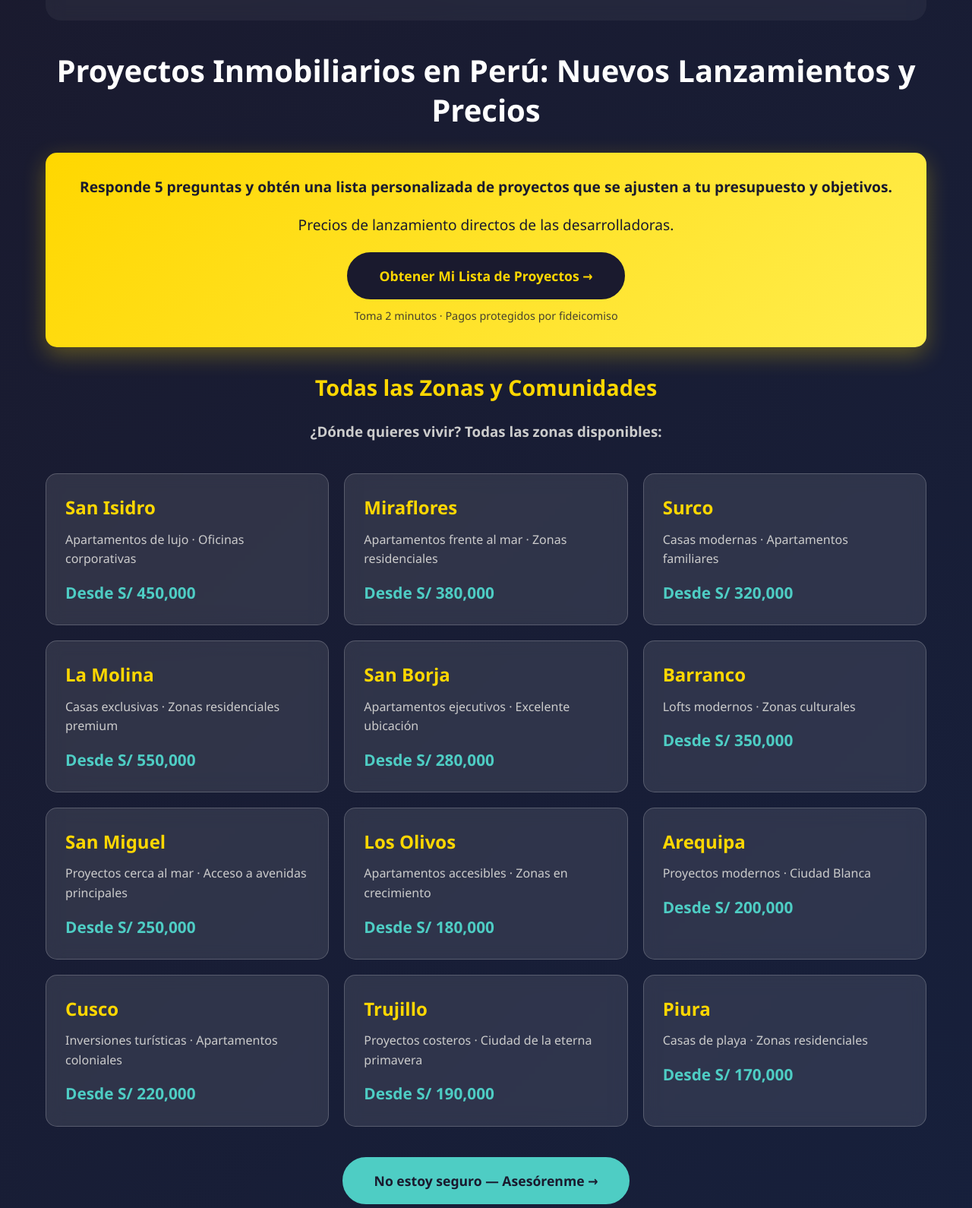
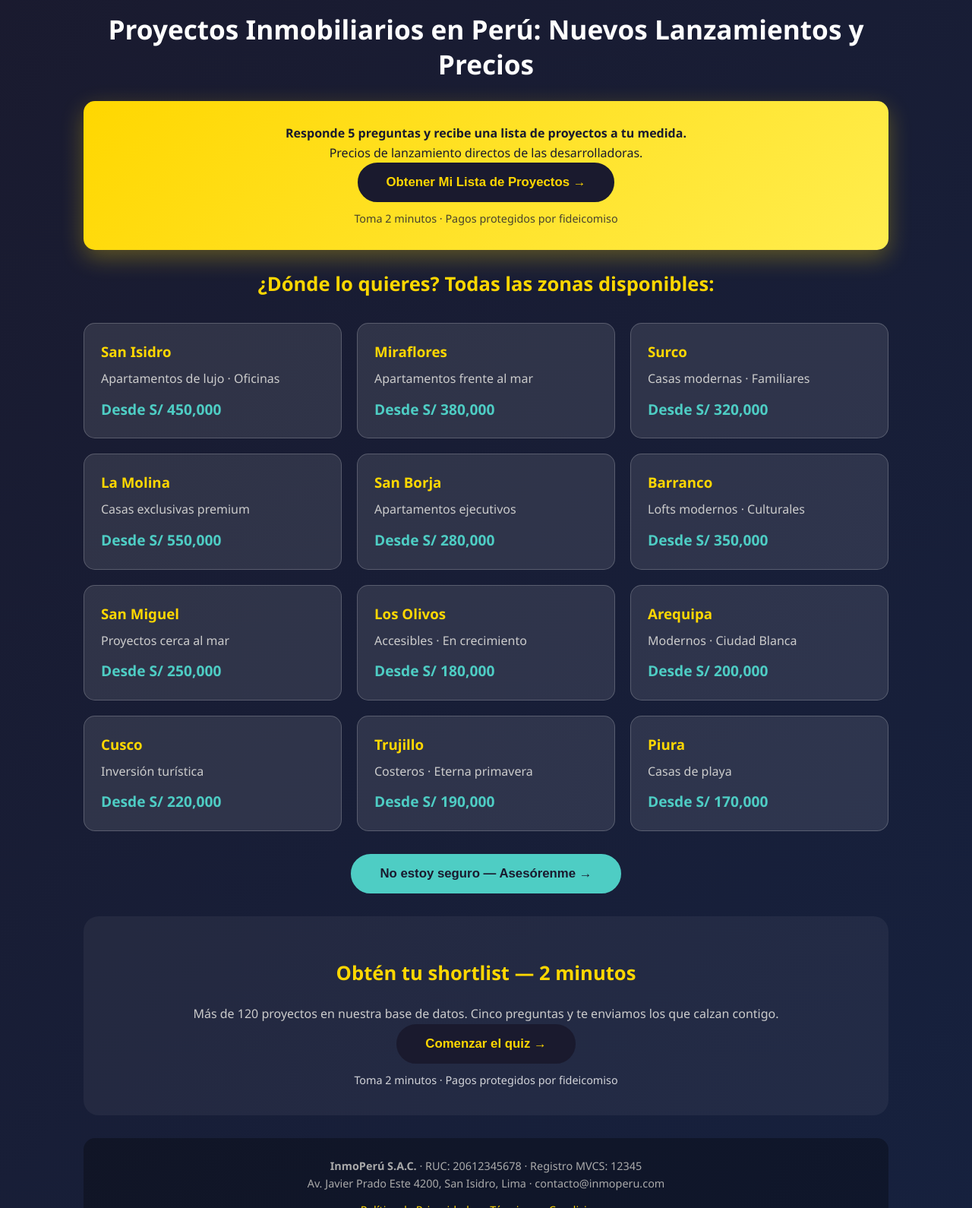
Before and after one commit to cerronjack1/inmoperu-web, a plain HTML site: page index.html in a window 1280 px wide. Shown: the part 178-1768 px from the top of the page at 76% size. Drawn offline with Linux system fonts and the light colour scheme.

Commit message:
Refactor index.html for improved layout and style
Pw1

```diff
--- a/index.html
+++ b/index.html
@@ -3,335 +3,179 @@
 <head>
 <meta charset="UTF-8">
 <meta name="viewport" content="width=device-width, initial-scale=1.0">
-    <title>InmoPerú · Proyectos Inmobiliarios en Preventa</title>
+<title>InmoPerú · Proyectos en Preventa</title>
 <style>
-        * {
-            margin: 0;
-            padding: 0;
-            box-sizing: border-box;
-        }
-
-        body {
-            font-family: 'Segoe UI', Tahoma, Geneva, Verdana, sans-serif;
-            background: linear-gradient(135deg, #1a1a2e 0%, #16213e 100%);
-            color: #fff;
-            line-height: 1.6;
-        }
-
-        .container {
-            max-width: 1200px;
-            margin: 0 auto;
-            padding: 20px;
-        }
-
-        header {
-            text-align: center;
-            padding: 40px 20px;
-            background: rgba(255, 255, 255, 0.05);
-            border-radius: 20px;
-            margin-bottom: 40px;
-            backdrop-filter: blur(10px);
-        }
-
-        .logo {
-            font-size: 2.5em;
-            font-weight: bold;
-            color: #ffd700;
-            margin-bottom: 10px;
-        }
-
-        .subtitle {
-            font-size: 1.2em;
-            color: #ccc;
-        }
-
-        h1 {
-            font-size: 2.5em;
-            margin: 30px 0;
-            color: #fff;
-            text-align: center;
-            line-height: 1.3;
-        }
-
-        h2 {
-            font-size: 1.8em;
-            margin: 30px 0 20px;
-            color: #ffd700;
-            text-align: center;
-        }
-
-        .cta-box {
-            background: linear-gradient(135deg, #ffd700 0%, #ffed4e 100%);
-            color: #1a1a2e;
-            padding: 30px;
-            border-radius: 15px;
-            text-align: center;
-            margin: 30px 0;
-            box-shadow: 0 10px 30px rgba(255, 215, 0, 0.3);
-        }
-
-        .cta-box p {
-            font-size: 1.2em;
-            margin-bottom: 20px;
-        }
-
-        .cta-button {
-            display: inline-block;
-            background: #1a1a2e;
-            color: #ffd700;
-            padding: 15px 40px;
-            border-radius: 50px;
-            text-decoration: none;
-            font-weight: bold;
-            font-size: 1.1em;
-            transition: transform 0.3s, box-shadow 0.3s;
-            border: 2px solid #1a1a2e;
-        }
-
-        .cta-button:hover {
-            transform: translateY(-3px);
-            box-shadow: 0 10px 20px rgba(0, 0, 0, 0.3);
-        }
-
-        .cta-info {
-            margin-top: 10px;
-            font-size: 0.9em;
-            opacity: 0.8;
-        }
-
-        .communities {
-            display: grid;
-            grid-template-columns: repeat(auto-fit, minmax(300px, 1fr));
-            gap: 20px;
-            margin: 40px 0;
-        }
-
-        .community-card {
-            background: rgba(255, 255, 255, 0.1);
-            padding: 25px;
-            border-radius: 15px;
-            backdrop-filter: blur(10px);
-            border: 1px solid rgba(255, 255, 255, 0.2);
-            transition: transform 0.3s, box-shadow 0.3s;
-            cursor: pointer;
-        }
-
-        .community-card:hover {
-            transform: translateY(-5px);
-            box-shadow: 0 15px 30px rgba(0, 0, 0, 0.3);
-            background: rgba(255, 255, 255, 0.15);
-        }
-
-        .community-card h3 {
-            font-size: 1.5em;
-            margin-bottom: 10px;
-            color: #ffd700;
-        }
-
-        .community-card p {
-            color: #ccc;
-            margin-bottom: 15px;
-        }
-
-        .price {
-            font-size: 1.3em;
-            color: #4ecdc4;
-            font-weight: bold;
-        }
-
-        .quiz-section {
-            background: rgba(255, 255, 255, 0.05);
-            padding: 40px;
-            border-radius: 20px;
-            margin: 40px 0;
-            text-align: center;
-        }
-
-        .quiz-section h2 {
-            margin-bottom: 30px;
-        }
-
-        .footer {
-            text-align: center;
-            padding: 30px;
-            background: rgba(0, 0, 0, 0.3);
-            border-radius: 15px;
-            margin-top: 40px;
-            font-size: 0.9em;
-            color: #aaa;
-        }
-
-        .footer a {
-            color: #ffd700;
-            text-decoration: none;
-            margin: 0 10px;
-        }
-
-        .footer a:hover {
-            text-decoration: underline;
-        }
-
-        @media (max-width: 768px) {
-            h1 {
-                font-size: 1.8em;
-            }
-
-            .logo {
-                font-size: 2em;
-            }
-
-            .communities {
-                grid-template-columns: 1fr;
-            }
-        }
+*{margin:0;padding:0;box-sizing:border-box}
+body{font-family:'Segoe UI',Tahoma,sans-serif;background:linear-gradient(135deg,#1a1a2e,#16213e);color:#fff;line-height:1.6}
+.container{max-width:1100px;margin:0 auto;padding:20px}
+header{text-align:center;padding:30px 20px;background:rgba(255,255,255,.05);border-radius:20px;margin-bottom:30px}
+.logo{font-size:2.3em;font-weight:bold;color:#ffd700}
+.subtitle{color:#ccc}
+h1{font-size:2.2em;margin:25px 0;text-align:center;line-height:1.3}
+h2{font-size:1.6em;margin:20px 0;color:#ffd700;text-align:center}
+.cta-box{background:linear-gradient(135deg,#ffd700,#ffed4e);color:#1a1a2e;padding:30px;border-radius:15px;text-align:center;margin:25px 0;box-shadow:0 10px 30px rgba(255,215,0,.3)}
+.cta-button{display:inline-block;background:#1a1a2e;color:#ffd700;padding:14px 36px;border-radius:50px;font-weight:bold;font-size:1.05em;border:2px solid #1a1a2e;cursor:pointer;text-decoration:none;transition:.3s}
+.cta-button:hover{transform:translateY(-3px);box-shadow:0 10px 20px rgba(0,0,0,.3)}
+.cta-info{margin-top:10px;font-size:.9em;opacity:.8}
+.communities{display:grid;grid-template-columns:repeat(auto-fit,minmax(280px,1fr));gap:20px;margin:30px 0}
+.community-card{background:rgba(255,255,255,.1);padding:22px;border-radius:15px;border:1px solid rgba(255,255,255,.2);transition:.3s}
+.community-card:hover{transform:translateY(-5px);background:rgba(255,255,255,.15)}
+.community-card h3{color:#ffd700;margin-bottom:8px}
+.community-card p{color:#ccc;margin-bottom:12px}
+.price{color:#4ecdc4;font-weight:bold;font-size:1.2em}
+.quiz-section{background:rgba(255,255,255,.05);padding:35px;border-radius:20px;margin:30px 0;text-align:center}
+.prog{height:8px;background:rgba(255,255,255,.15);border-radius:10px;margin:0 auto 20px;max-width:500px;overflow:hidden}
+.prog div{height:100%;background:#ffd700;transition:width .4s}
+.ops{display:grid;gap:12px;max-width:500px;margin:0 auto}
+.opt{background:rgba(255,255,255,.1);border:1px solid rgba(255,255,255,.25);color:#fff;padding:14px;border-radius:12px;font-size:1em;cursor:pointer;transition:.2s}
+.opt:hover{background:#ffd700;color:#1a1a2e;transform:scale(1.02)}
+.res-card{background:rgba(255,255,255,.1);border:1px solid rgba(255,255,255,.2);border-radius:15px;padding:20px;margin:12px auto;max-width:550px;text-align:left}
+.res-card h4{color:#ffd700;font-size:1.2em}
+.res-card .price{font-size:1.1em}
+.tag{display:inline-block;background:#4ecdc4;color:#1a1a2e;border-radius:20px;padding:2px 12px;font-size:.8em;font-weight:bold;margin-top:8px}
+input{width:100%;max-width:500px;padding:13px;border-radius:10px;border:1px solid rgba(255,255,255,.3);background:rgba(255,255,255,.1);color:#fff;font-size:1em;margin:6px auto;display:block}
+input::placeholder{color:#aaa}
+.wa-btn{background:#25d366;border-color:#25d366;color:#fff}
+.footer{text-align:center;padding:25px;background:rgba(0,0,0,.3);border-radius:15px;margin-top:30px;font-size:.9em;color:#aaa}
+.footer a{color:#ffd700;text-decoration:none;margin:0 8px}
+@media(max-width:768px){h1{font-size:1.6em}.logo{font-size:1.9em}}
 </style>
 </head>
 <body>
 <div class="container">
-        <header>
-            <div class="logo">InmoPerú</div>
-            <div class="subtitle">Proyectos Inmobiliarios en Preventa</div>
-        </header>
-
+<header><div class="logo">InmoPerú</div><div class="subtitle">Proyectos Inmobiliarios en Preventa</div></header>
 <h1>Proyectos Inmobiliarios en Perú: Nuevos Lanzamientos y Precios</h1>
-
 <div class="cta-box">
-            <p><strong>Responde 5 preguntas y obtén una lista personalizada de proyectos que se ajusten a tu presupuesto y objetivos.</strong></p>
+<p><strong>Responde 5 preguntas y recibe una lista de proyectos a tu medida.</strong></p>
 <p>Precios de lanzamiento directos de las desarrolladoras.</p>
-            <a href="#quiz" class="cta-button">Obtener Mi Lista de Proyectos →</a>
+<button class="cta-button" onclick="startQuiz()">Obtener Mi Lista de Proyectos →</button>
 <div class="cta-info">Toma 2 minutos · Pagos protegidos por fideicomiso</div>
 </div>
-
-        <section>
-            <h2>Todas las Zonas y Comunidades</h2>
-            <h3 style="text-align: center; color: #ccc; margin-bottom: 30px;">¿Dónde quieres vivir? Todas las zonas disponibles:</h3>
-
-            <div class="communities">
-                <div class="community-card">
-                    <h3>San Isidro</h3>
-                    <p>Apartamentos de lujo · Oficinas corporativas</p>
-                    <div class="price">Desde S/ 450,000</div>
-                </div>
-
-                <div class="community-card">
-                    <h3>Miraflores</h3>
-                    <p>Apartamentos frente al mar · Zonas residenciales</p>
-                    <div class="price">Desde S/ 380,000</div>
-                </div>
-
-                <div class="community-card">
-                    <h3>Surco</h3>
-                    <p>Casas modernas · Apartamentos familiares</p>
-                    <div class="price">Desde S/ 320,000</div>
-                </div>
-
-                <div class="community-card">
-                    <h3>La Molina</h3>
-                    <p>Casas exclusivas · Zonas residenciales premium</p>
-                    <div class="price">Desde S/ 550,000</div>
-                </div>
-
-                <div class="community-card">
-                    <h3>San Borja</h3>
-                    <p>Apartamentos ejecutivos · Excelente ubicación</p>
-                    <div class="price">Desde S/ 280,000</div>
-                </div>
-
-                <div class="community-card">
-                    <h3>Barranco</h3>
-                    <p>Lofts modernos · Zonas culturales</p>
-                    <div class="price">Desde S/ 350,000</div>
-                </div>
-
-                <div class="community-card">
-                    <h3>San Miguel</h3>
-                    <p>Proyectos cerca al mar · Acceso a avenidas principales</p>
-                    <div class="price">Desde S/ 250,000</div>
-                </div>
-
-                <div class="community-card">
-                    <h3>Los Olivos</h3>
-                    <p>Apartamentos accesibles · Zonas en crecimiento</p>
-                    <div class="price">Desde S/ 180,000</div>
-                </div>
-
-                <div class="community-card">
-                    <h3>Arequipa</h3>
-                    <p>Proyectos modernos · Ciudad Blanca</p>
-                    <div class="price">Desde S/ 200,000</div>
-                </div>
-
-                <div class="community-card">
-                    <h3>Cusco</h3>
-                    <p>Inversiones turísticas · Apartamentos coloniales</p>
-                    <div class="price">Desde S/ 220,000</div>
-                </div>
-
-                <div class="community-card">
-                    <h3>Trujillo</h3>
-                    <p>Proyectos costeros · Ciudad de la eterna primavera</p>
-                    <div class="price">Desde S/ 190,000</div>
-                </div>
-
-                <div class="community-card">
-                    <h3>Piura</h3>
-                    <p>Casas de playa · Zonas residenciales</p>
-                    <div class="price">Desde S/ 170,000</div>
-                </div>
-            </div>
-
-            <div style="text-align: center; margin: 30px 0;">
-                <a href="#quiz" class="cta-button" style="background: #4ecdc4; color: #1a1a2e; border-color: #4ecdc4;">
-                    No estoy seguro — Asesórenme →
-                </a>
-                <p class="cta-info">Te recomendaremos según tu presupuesto y objetivos</p>
-            </div>
-        </section>
-
-        <section class="quiz-section" id="quiz">
-            <h2>Obtén tu lista personalizada — 2 minutos</h2>
-            <p style="font-size: 1.2em; margin-bottom: 30px;">Más de 150 proyectos en nuestra base de datos. Responde 5 preguntas y te enviaremos los que mejor se ajusten a ti.</p>
-            <a href="#" class="cta-button" onclick="alert('Aquí se abriría el formulario interactivo con las 5 preguntas');">Obtener Mi Lista de Proyectos →</a>
-            <div class="cta-info" style="margin-top: 20px;">Toma 2 minutos · Pagos protegidos por fideicomiso</div>
-        </section>
-
+<h2>¿Dónde lo quieres? Todas las zonas disponibles:</h2>
+<div class="communities" id="coms"></div>
+<div style="text-align:center;margin:20px 0"><button class="cta-button" style="background:#4ecdc4;border-color:#4ecdc4;color:#1a1a2e" onclick="startQuiz()">No estoy seguro — Asesórenme →</button></div>
+<section class="quiz-section" id="quiz"><div id="quizBox"></div></section>
 <footer class="footer">
 <p><strong>InmoPerú S.A.C.</strong> · RUC: 20612345678 · Registro MVCS: 12345</p>
-            <p>Av. Javier Prado Este 4200, San Isidro, Lima, Perú · contacto@inmoperu.com</p>
-            <p style="margin-top: 15px;">
-                <a href="#">Política de Privacidad</a> ·
-                <a href="#">Términos y Condiciones</a> ·
-                <a href="#">Contacto</a>
-            </p>
-            <p style="margin-top: 15px; font-size: 0.85em;">Empresa inmobiliaria licenciada presentando proyectos en preventa de las principales desarrolladoras del Perú.</p>
+<p>Av. Javier Prado Este 4200, San Isidro, Lima · contacto@inmoperu.com</p>
+<p style="margin-top:12px"><a href="#">Política de Privacidad</a> · <a href="#">Términos y Condiciones</a></p>
 </footer>
 </div>
+<script>
+const WHATSAPP = "51999999999"; // ← CAMBIA AQUÍ TU NÚMERO (51 + número, sin espacios)
 
-    <script>
-        // Animación suave al hacer scroll
-        document.querySelectorAll('a[href^="#"]').forEach(anchor => {
-            anchor.addEventListener('click', function (e) {
-                e.preventDefault();
-                const target = document.querySelector(this.getAttribute('href'));
-                if (target) {
-                    target.scrollIntoView({
-                        behavior: 'smooth',
-                        block: 'start'
-                    });
+const coms=[
+["San Isidro","Apartamentos de lujo · Oficinas","S/ 450,000"],
+["Miraflores","Apartamentos frente al mar","S/ 380,000"],
+["Surco","Casas modernas · Familiares","S/ 320,000"],
+["La Molina","Casas exclusivas premium","S/ 550,000"],
+["San Borja","Apartamentos ejecutivos","S/ 280,000"],
+["Barranco","Lofts modernos · Culturales","S/ 350,000"],
+["San Miguel","Proyectos cerca al mar","S/ 250,000"],
+["Los Olivos","Accesibles · En crecimiento","S/ 180,000"],
+["Arequipa","Modernos · Ciudad Blanca","S/ 200,000"],
+["Cusco","Inversión turística","S/ 220,000"],
+["Trujillo","Costeros · Eterna primavera","S/ 190,000"],
+["Piura","Casas de playa","S/ 170,000"]];
+document.getElementById('coms').innerHTML=coms.map(c=>`<div class="community-card"><h3>${c[0]}</h3><p>${c[1]}</p><div class="price">Desde ${c[2]}</div></div>`).join('');
+
+const proyectos=[
+{n:"Torre Malecón",z:"Miraflores",g:"moderna",p:520000,t:"apartamento",tags:["inversion","familia"],ent:"Dic 2027"},
+{n:"Residencial Pardo",z:"Miraflores",g:"moderna",p:380000,t:"studio",tags:["inversion"],ent:"Jun 2026"},
+{n:"Bosque San Isidro",z:"San Isidro",g:"moderna",p:690000,t:"apartamento",tags:["familia","inversion"],ent:"Mar 2028"},
+{n:"Lofts Barranco",z:"Barranco",g:"moderna",p:350000,t:"studio",tags:["inversion","vacacional"],ent:"Sep 2026"},
+{n:"Parque Surco",z:"Surco",g:"este",p:320000,t:"apartamento",tags:["familia"],ent:"Nov 2026"},
+{n:"Campos de La Molina",z:"La Molina",g:"este",p:550000,t:"casa",tags:["familia"],ent:"Ago 2027"},
+{n:"Torre San Borja",z:"San Borja",g:"este",p:280000,t:"apartamento",tags:["inversion"],ent:"May 2026"},
+{n:"Vista Mar San Miguel",z:"San Miguel",g:"norte",p:250000,t:"apartamento",tags:["familia","inversion"],ent:"Oct 2026"},
+{n:"Altos de Los Olivos",z:"Los Olivos",g:"norte",p:180000,t:"apartamento",tags:["familia"],ent:"Jul 2026"},
+{n:"Casa Andina Arequipa",z:"Arequipa",g:"provincia",p:200000,t:"casa",tags:["familia"],ent:"Dic 2026"},
+{n:"Valle Sagrado Cusco",z:"Cusco",g:"provincia",p:220000,t:"studio",tags:["vacacional","inversion"],ent:"Feb 2027"},
+{n:"Playa Norte Piura",z:"Piura",g:"provincia",p:170000,t:"casa",tags:["vacacional"],ent:"Ene 2027"}];
+
+const pregs=[
+{t:"¿Cuál es tu presupuesto?",ops:[
+["Hasta S/ 200,000",{b:[0,200000]}],
+["S/ 200,000 – S/ 400,000",{b:[200000,400000]}],
+["S/ 400,000 – S/ 700,000",{b:[400000,700000]}],
+["Más de S/ 700,000",{b:[700000,Infinity]}]]},
+{t:"¿Cuál es tu objetivo principal?",ops:[
+["Vivir con mi familia",{o:"familia"}],
+["Invertir para alquilar",{o:"inversion"}],
+["Casa de playa / vacacional",{o:"vacacional"}],
+["Primera vivienda",{o:"familia"}]]},
+{t:"¿En qué zona lo buscas?",ops:[
+["Lima Moderna (Miraflores, San Isidro, Barranco)",{z:"moderna"}],
+["Lima Este (Surco, La Molina, San Borja)",{z:"este"}],
+["Lima Norte / Callao (San Miguel, Los Olivos)",{z:"norte"}],
+["Provincia (Arequipa, Cusco, Trujillo, Piura)",{z:"provincia"}],
+["No estoy seguro — asesórenme",{z:"any"}]]},
+{t:"¿Qué tipo de propiedad prefieres?",ops:[
+["Apartamento",{t:"apartamento"}],
+["Casa / townhouse",{t:"casa"}],
+["Studio / mini flat",{t:"studio"}],
+["Me da igual",{t:"any"}]]},
+{t:"¿Cuándo planeas comprar?",ops:[
+["En los próximos 3 meses",{c:"ahora"}],
+["En 6 meses",{c:"6m"}],
+["En 1 año",{c:"1a"}],
+["Solo estoy explorando",{c:"explorando"}]]}];
+
+let i=0,a={},top3=[];
+const qb=document.getElementById('quizBox');
+
+qb.innerHTML=`<h2>Obtén tu shortlist — 2 minutos</h2><p style="color:#ccc">Más de 120 proyectos en nuestra base de datos. Cinco preguntas y te enviamos los que calzan contigo.</p><button class="cta-button" onclick="startQuiz()">Comenzar el quiz →</button><div class="cta-info">Toma 2 minutos · Pagos protegidos por fideicomiso</div>`;
+
+function startQuiz(){i=0;a={};document.getElementById('quiz').scrollIntoView({behavior:'smooth'});showQ();}
+
+function showQ(){
+const q=pregs[i];
+qb.innerHTML=`<div class="prog"><div style="width:${(i/5)*100}%"></div></div>
+<p style="color:#ccc">Pregunta ${i+1} de 5</p><h2>${q.t}</h2>
+<div class="ops">${q.ops.map((o,j)=>`<button class="opt" onclick="answer(${j})">${o[0]}</button>`).join('')}</div>`;
 }
-            });
-        });
 
-        // Efecto hover mejorado en las tarjetas
-        document.querySelectorAll('.community-card').forEach(card => {
-            card.addEventListener('mouseenter', function() {
-                this.style.transform = 'translateY(-5px) scale(1.02)';
-            });
+function answer(j){
+a.resp=a.resp||[];
+a.resp.push(pregs[i].ops[j][0]);
+Object.assign(a,pregs[i].ops[j][1]);
+i++;
+if(i<5)showQ();else loading();
+}
 
-            card.addEventListener('mouseleave', function() {
-                this.style.transform = 'translateY(0) scale(1)';
-            });
-        });
+function loading(){
+qb.innerHTML=`<h2>Analizando tus respuestas…</h2><p style="font-size:2em">🏠🔍</p>`;
+setTimeout(resultados,1200);
+}
+
+function score(p){
+let s=0;
+if(p.p>=a.b[0]&&p.p<=a.b[1])s+=3;else if(p.p>a.b[1]&&p.p<=a.b[1]*1.15)s+=1;else if(p.p<a.b[0])s+=1;
+if(a.z==="any"||p.g===a.z)s+=2;
+if(a.t==="any"||p.t===a.t)s+=2;
+if(p.tags.includes(a.o))s+=2;
+return s;
+}
+
+function resultados(){
+top3=[...proyectos].sort((x,y)=>score(y)-score(x)).slice(0,3);
+qb.innerHTML=`<h2>✅ Tu shortlist personalizado</h2>
+<p style="color:#ccc;margin-bottom:15px">Estos son los 3 proyectos que mejor calzan con tu perfil:</p>
+${top3.map((p,k)=>`<div class="res-card"><h4>${k+1}. ${p.n}</h4><p style="color:#ccc">${p.z} · ${p.t==="casa"?"Casa":p.t==="studio"?"Studio":"Apartamento"} · Entrega: ${p.ent}</p><div class="price">Desde S/ ${p.p.toLocaleString()}</div><span class="tag">${p.tags.includes(a.o)?"Ideal para tu objetivo":"Buena opción"}</span></div>`).join('')}
+<input id="nombre" placeholder="Tu nombre">
+<input id="contacto" placeholder="Tu WhatsApp o email (opcional)">
+<button class="cta-button wa-btn" onclick="enviarWA()">📲 Recibir shortlist por WhatsApp</button>
+<p style="margin-top:15px"><button class="opt" style="max-width:300px" onclick="startQuiz()">🔄 Volver a empezar</button></p>`;
+}
+
+function enviarWA(){
+const nom=document.getElementById('nombre').value.trim()||"un cliente";
+let txt=`Hola InmoPerú 🏠 Soy ${nom}. Hice el quiz y mi shortlist es:\n`+top3.map((p,k)=>`${k+1}) ${p.n} (${p.z}) - S/ ${p.p.toLocaleString()}`).join("\n");
+txt+=`\n\nMis respuestas:\n`+a.resp.map((r,k)=>`${k+1}. ${r}`).join("\n");
+const con=document.getElementById('contacto').value.trim();
+if(con)txt+=`\nMi contacto: ${con}`;
+window.open("https://wa.me/"+WHATSAPP+"?text="+encodeURIComponent(txt));
+}
 </script>
 </body>
 </html>
```
Lines whose indentation alone changed are shown as unchanged.
